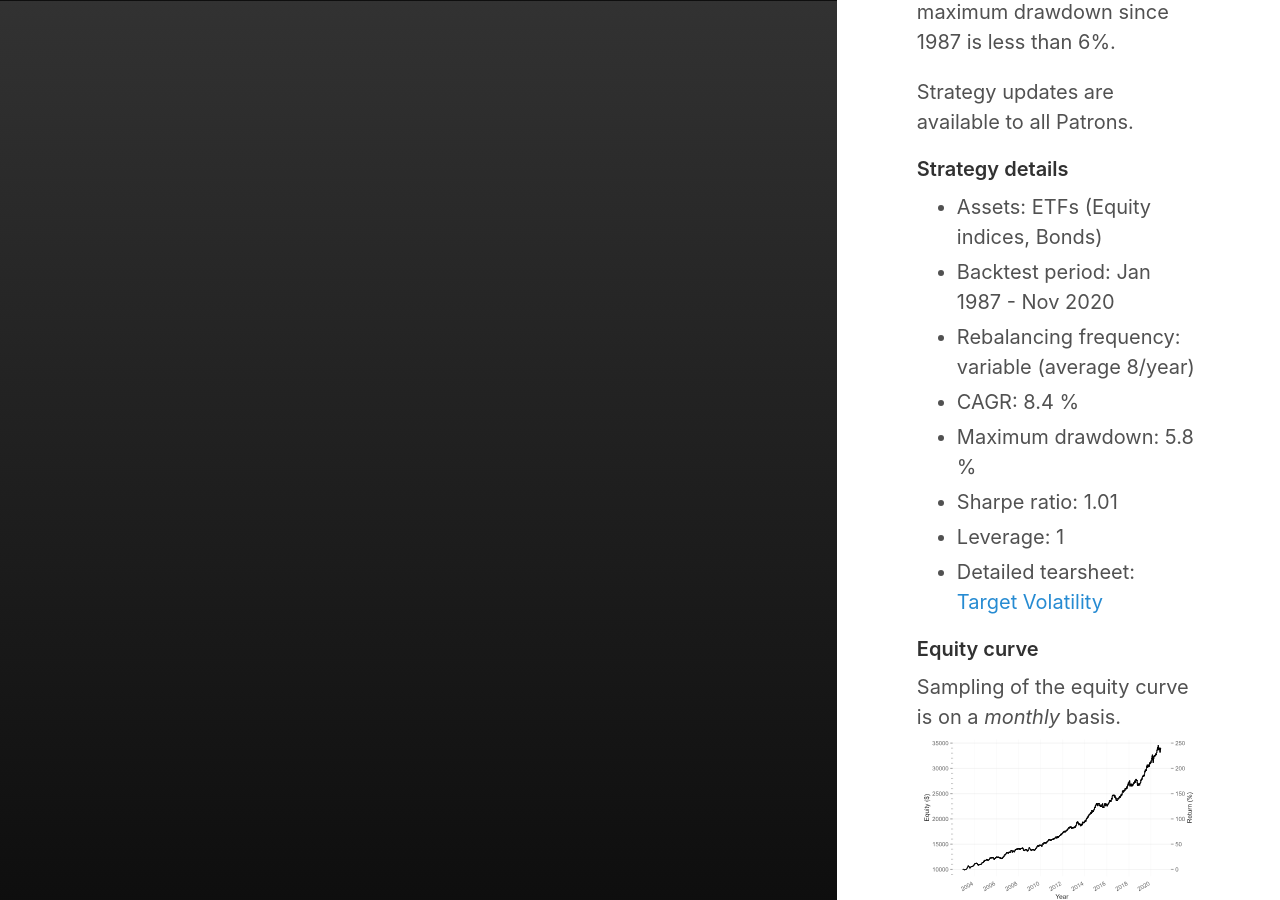
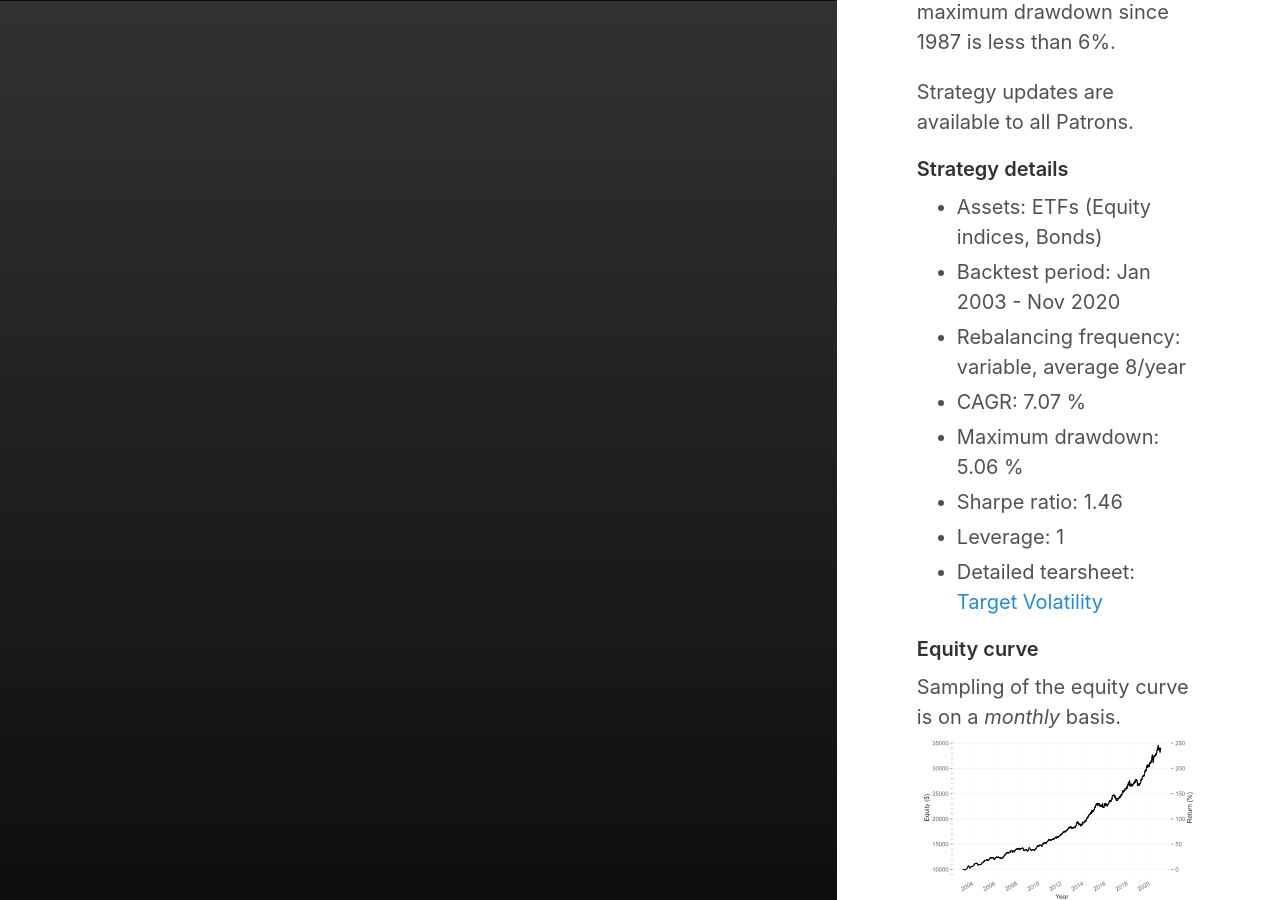
Before and after one commit to IthacaResearch/ithacaresearch.github.io, a Jekyll site: the page built from _posts/2019-07-12-Target-Volatility.md, in a window 1280 px wide and 900 px high, scrolled down 899 px. Built offline with Jekyll 4.4.1, drawn with Linux system fonts in a browser that asks for light colours.

Commit message:
Update 2019-07-12-Target-Volatility.md

```diff
--- a/_posts/2019-07-12-Target-Volatility.md
+++ b/_posts/2019-07-12-Target-Volatility.md
@@ -15,11 +15,11 @@ Strategy updates are available to all Patrons.
 
 #### Strategy details
 * Assets: ETFs (Equity indices, Bonds)
-* Backtest period: Jan 1987 - Nov 2020
-* Rebalancing frequency: variable (average 8/year)
-* CAGR: 8.4 %
-* Maximum drawdown: 5.8 %
-* Sharpe ratio: 1.01
+* Backtest period: Jan 2003 - Nov 2020
+* Rebalancing frequency: variable, average 8/year
+* CAGR: 7.07 %
+* Maximum drawdown: 5.06 %
+* Sharpe ratio: 1.46
 * Leverage: 1
 * Detailed tearsheet: [Target Volatility](/tearsheets/target_volatility.html)
 
```
